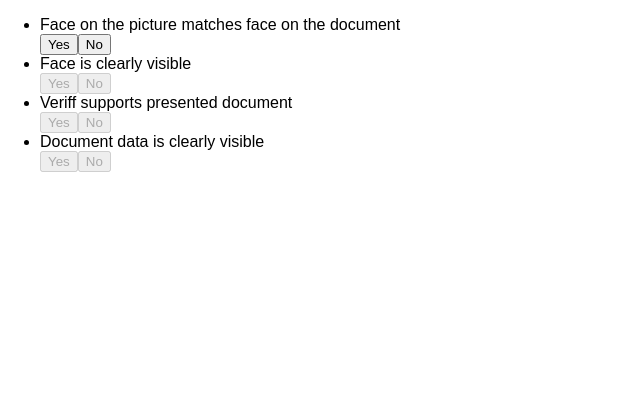
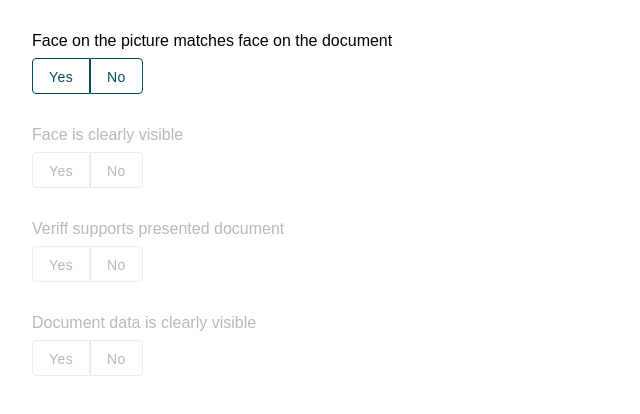
Before and after one commit to vmohir/react-verification-test-project, a React (Create React App) app: page / in a window 1280 px wide. Shown: the top 414 px of the page, without its empty margins (0-640 px from the left). Built offline with nearby package versions, Linux system fonts and the light colour scheme.

Commit message:
improve: add styles for check list and button toggle

```diff
--- a/src/Button.css
+++ /dev/null
@@ -1,29 +0,0 @@
-.Button {
-  font-weight: 500;
-  font-size: 14px;
-  line-height: 40px;
-  letter-spacing: 0.4px;
-  text-transform: uppercase;
-  text-align: center;
-  user-select: none;
-  border: 1px solid transparent;
-  background-color: var(--primary-color);
-  color: white;
-
-  position: relative;
-  height: 40px;
-  padding: 0 16px;
-  border-radius: 4px;
-  cursor: pointer;
-}
-
-.Button:disabled {
-  background-color: #e6ebf4;
-  color: #bdc0cf;
-  cursor: not-allowed;
-}
-
-.Button:enabled:hover,
-.Button:enabled:focus {
-  filter: brightness(110%);
-}
--- /dev/null
+++ b/src/Button.scss
@@ -0,0 +1,44 @@
+.button {
+  font-weight: 500;
+  font-size: 14px;
+  height: 36px;
+  line-height: 36px;
+  letter-spacing: 0.4px;
+  text-align: center;
+  user-select: none;
+  border: 1px solid var(--button-border-color, var(--primary-color));
+  background-color: var(--button-bg-color, var(--primary-color));
+  color: var(--button-color, var(--white));
+
+  position: relative;
+  padding: 0 1rem;
+  border-radius: var(--border-radius);
+  cursor: pointer;
+
+  &:disabled {
+    cursor: not-allowed;
+    --button-bg-color: var(--disabled-bg-color);
+    --button-color: var(--disabled-text-color);
+    --button-border-color: var(--disabled-bg-color);
+  }
+
+  &:enabled:hover,
+  &:enabled:focus {
+    filter: brightness(110%);
+  }
+
+  &:focus {
+    outline: 2px solid var(--focus-outline-color);
+  }
+}
+
+.button-outlined {
+  --button-bg-color: var(--white);
+  --button-color: var(--primary-color);
+  --button-border-color: var(--primary-color);
+  &:disabled {
+    --button-bg-color: var(--white);
+    --button-color: var(--disabled-text-color);
+    --button-border-color: var(--disabled-bg-color);
+  }
+}
--- a/src/Button.tsx
+++ b/src/Button.tsx
@@ -1,6 +1,6 @@
 import React, { ButtonHTMLAttributes, ReactNode } from 'react';
 import PropTypes from 'prop-types';
-import './Button.css';
+import './Button.scss';
 
 interface props extends ButtonHTMLAttributes<any> {
   children: ReactNode;
--- /dev/null
+++ b/src/ButtonToggle.scss
@@ -0,0 +1,13 @@
+.button-toggle {
+  outline: none;
+  .button {
+    &:not(:last-of-type) {
+      border-start-end-radius: 0;
+      border-end-end-radius: 0;
+    }
+    &:not(:first-of-type) {
+      border-start-start-radius: 0;
+      border-end-start-radius: 0;
+    }
+  }
+}
--- a/src/ButtonToggle.tsx
+++ b/src/ButtonToggle.tsx
@@ -1,5 +1,6 @@
 import React from 'react';
 import PropTypes from 'prop-types';
+import './ButtonToggle.scss';
 import Button from './Button';
 
 interface props {
--- /dev/null
+++ b/src/VerificationCheckItem.scss
@@ -0,0 +1,8 @@
+.check-item-disabled {
+  color: var(--disabled-text-color);
+  pointer-events: none;
+}
+
+.verif-item-desc {
+  margin-bottom: 0.5rem;
+}
--- a/src/VerificationCheckItem.tsx
+++ b/src/VerificationCheckItem.tsx
@@ -1,5 +1,6 @@
 import React, { Fragment, KeyboardEventHandler, useState } from 'react';
 import { CheckListItem } from './models/check-list-item';
+import './VerificationCheckItem.scss';
 import ButtonToggle from './ButtonToggle';
 import PropTypes from 'prop-types';
 
--- /dev/null
+++ b/src/VerificationChecks.scss
@@ -0,0 +1,17 @@
+.verification-checks-list {
+  list-style: none;
+  margin: 0;
+  padding: 1rem;
+
+  > li {
+    padding: 1rem;
+
+    &:hover {
+      background: var(--check-item-hover-color);
+    }
+    &:focus-within {
+      background: var(--highlight-color);
+      outline: none;
+    }
+  }
+}
--- a/src/VerificationChecks.tsx
+++ b/src/VerificationChecks.tsx
@@ -1,6 +1,7 @@
 import React, { KeyboardEventHandler, useEffect, useRef, useState } from 'react';
 import { CheckListItem } from './models/check-list-item';
 import { fetchChecks } from './api';
+import './VerificationChecks.scss';
 import VerificationCheckItem from './VerificationCheckItem';
 
 export default function VerificationChecks() {
--- a/src/styles.css
+++ b/src/styles.css
@@ -12,6 +12,12 @@ body {
 
   --primary-color: #004e5f;
   --highlight-color: #def7f7;
+  --check-item-hover-color: #e2e8f2;
+  --border-radius: 4px;
+  --white: #fff;
+  --disabled-text-color: #b6b9c0;
+  --disabled-bg-color: #e6ebf4;
+  --focus-outline-color: #a821a8;
 }
 
 .container {
```
